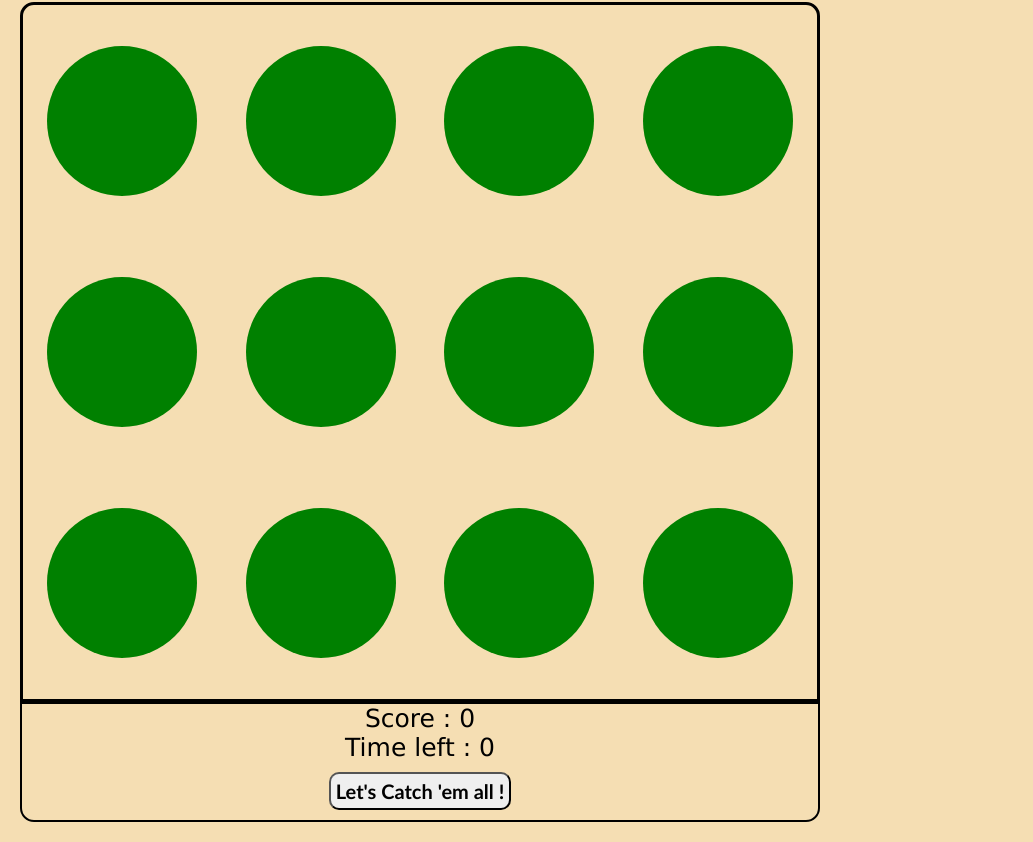
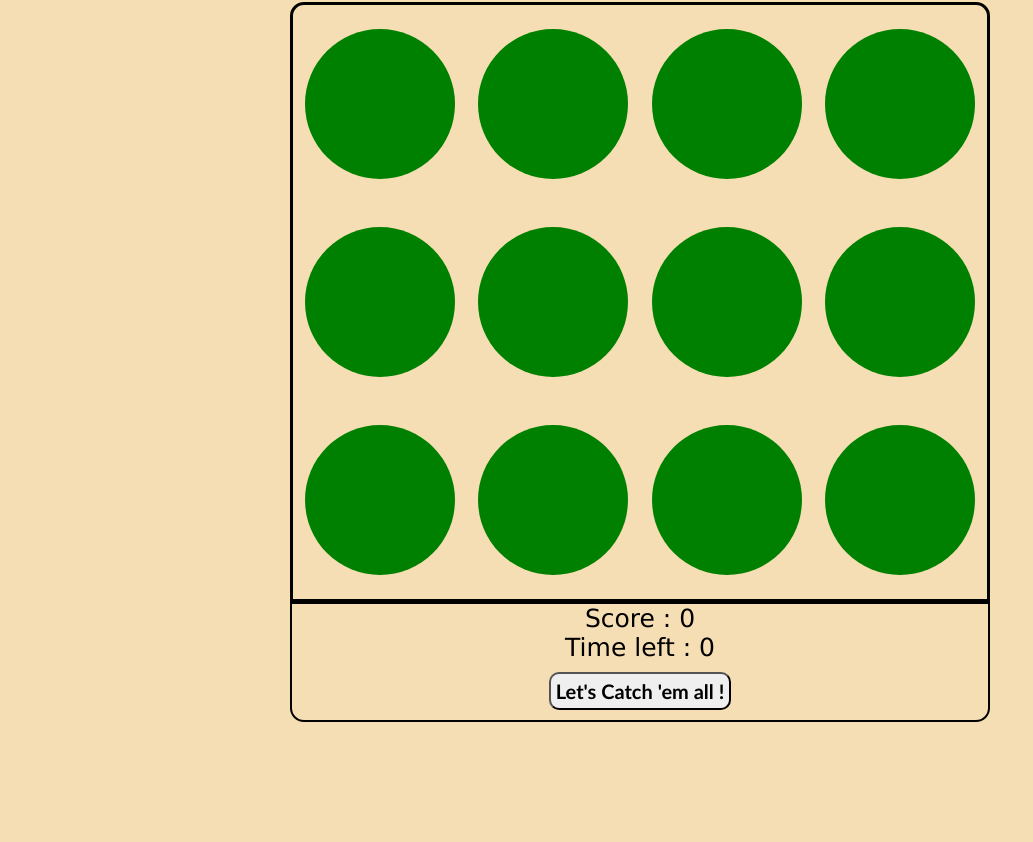
Before and after one commit to Alexpe77/Whack-A-Mole, a plain HTML site: page index.html in a window 1280 px wide. Shown: the part 66-908 px from the top of the page, without its empty margins (0-1033 px from the left). After the commit the page ends 808 px from the top, so only its background shows below. Drawn offline with Linux system fonts and the light colour scheme.

Commit message:
Add screen

```diff
--- a/assets/css/style.scss
+++ b/assets/css/style.scss
@@ -11,14 +11,18 @@ body {
     height: 100%;
     background-color: wheat;
     font-family: Verdana, Tahoma, sans-serif;
+    display: flex;
+    flex-direction: column;
+    justify-content: center;
+    align-items: center;
         .title {
             width: 800px;
             text-align: center;
             margin-bottom: 10px;
         }
         .board {
-            width: 800px;
-            height: 700px;
+            width: 700px;
+            height: 600px;
             border: 3px solid black;
             border-radius: 14px 14px 0 0;
             display: grid;
@@ -39,7 +43,7 @@ body {
             }
         }
         .score-board {
-            width: 800px;
+            width: 700px;
                 border: 2px solid black;
                 border-radius: 0 0 14px 14px;
                 text-align: center;
@@ -48,7 +52,7 @@ body {
                 display: inline-block;
                 margin: 10px 0 10px 0;
                 font-size: 20px;
-                font-family: 'Gill Sans', 'Gill Sans MT', 'Trebuchet MS', sans-serif;
+                font-family:'Gill Sans MT', 'Trebuchet MS', sans-serif;
                 font-weight: 700;
                 padding: 5px;
                 border-radius: 10px;
```
Also changed, not shown: assets/css/style.css, assets/pokeball.png (deleted), assets/screen.png (added), 1 other file.
